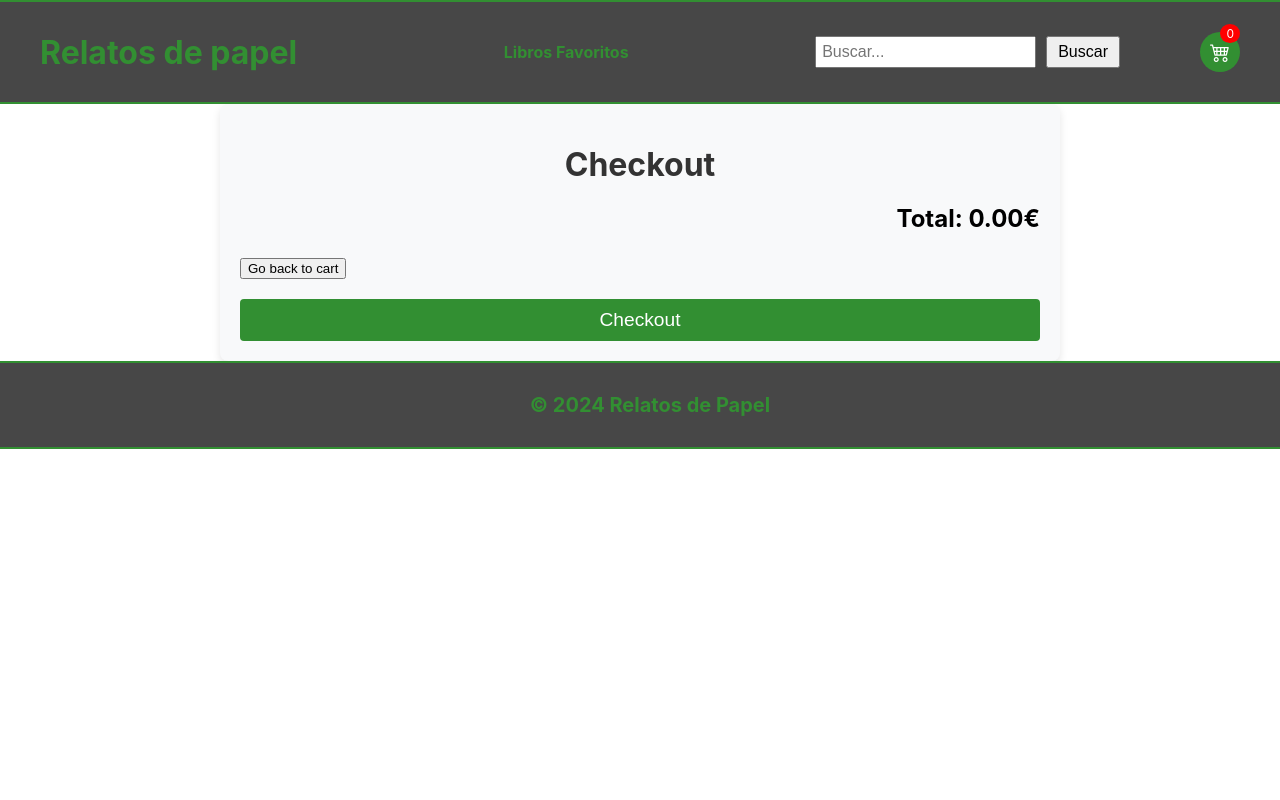
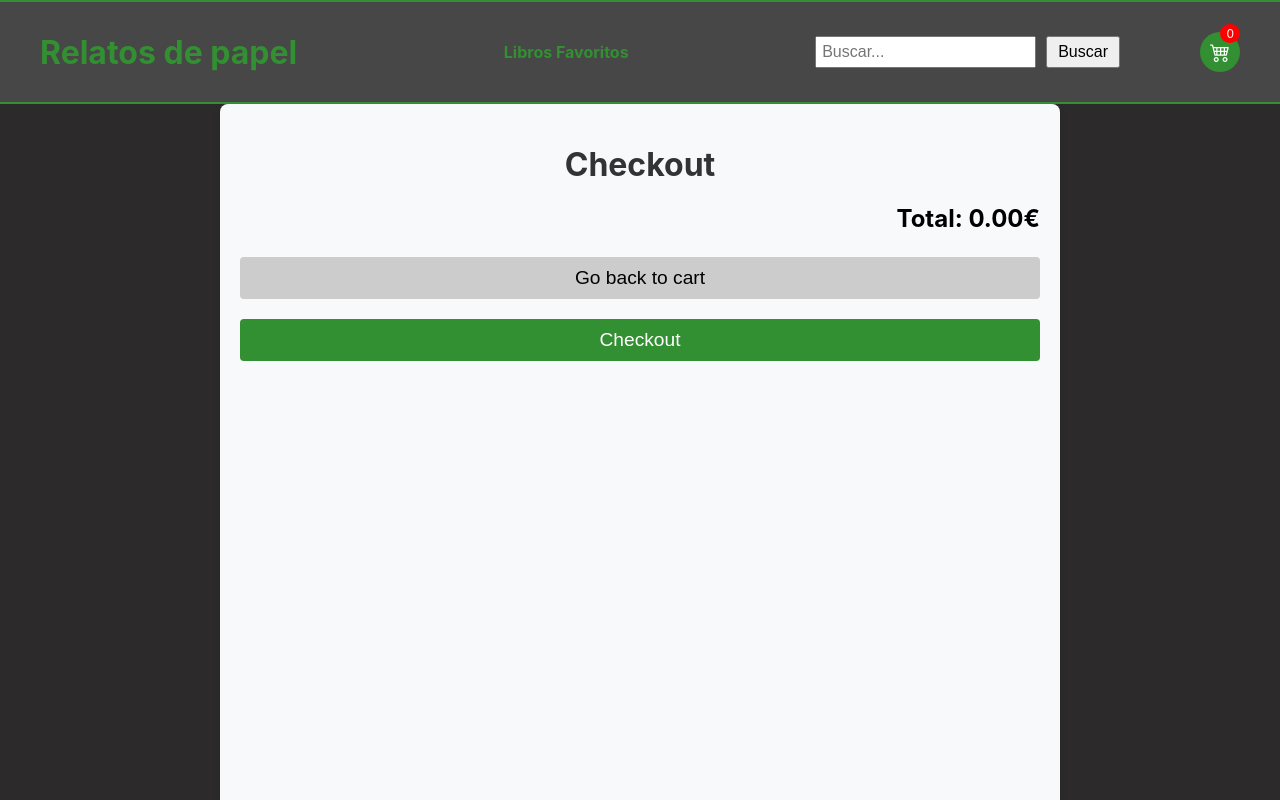
Before and after one commit to miguelmm95/Relatos_de_Papel-Front-End, a React (Create React App) app: page /Checkout in a window 1280 px wide. Built offline with nearby package versions, Linux system fonts and the light colour scheme; the HTML template or start-up script is replaced by a standard one.

Commit message:
more styles

```diff
--- a/src/styles/BookDetails.css
+++ b/src/styles/BookDetails.css
@@ -36,10 +36,11 @@ body, html {
 
 .bookDetails_info {
     display: flex; /* Display items in a row */
-    flex-direction: row;
-    width: 60%;
+    flex-direction: row; /* Change to row to align elements horizontally */
+    align-items: flex-start; /* Align items to the start */
+    width: 60%; /* Adjust width to take full width */
     margin-bottom: 20px; /* Space between info and synopsis */
-    gap: 40px; /* Space between image and content */
+    gap: 20px; /* Space between elements */
 }
 
 .bookDetails_info p {
@@ -66,6 +67,7 @@ body, html {
     margin: 0;
     font-size: 3em; /* Increased font size */
     color: yellowgreen;
+    align-self: flex-start; /* Align title to the start of the content */
 }
 
 .bookDetails_author,
@@ -87,7 +89,11 @@ body, html {
 }
 
 .bookDetails_synopsis {
+    top: 20px;
+    width: 100%; /* Adjust width to take full width */
+    margin-left: 0; /* Remove left margin */
     font-size: 1.5em; /* Increased font size */
     color: #666;
-    margin-top: 20px; /* Increased margin */
+    z-index: 10;
+    margin-top: 10px; /* Adjust top margin as needed */
 }
--- a/src/styles/Cart.css
+++ b/src/styles/Cart.css
@@ -1,3 +1,13 @@
+body, html {
+    height: 100%;
+    margin: 0;
+    padding: 0;
+    width: 100%;
+    overflow-x: hidden; /* Prevent horizontal overflow */
+    background-color: #2c2a2a; /* Change global background color */
+
+}
+
 .cart_container {
     max-width: 800px;
     margin: 0 auto;
@@ -5,6 +15,7 @@
     background-color: #f8f9fa;
     border-radius: 8px;
     box-shadow: 0 4px 8px rgba(0, 0, 0, 0.1);
+    min-height: 100vh;
 }
 
 .cart_title {
@@ -46,6 +57,8 @@
     padding: 5px 10px;
     cursor: pointer;
     margin-left: 10px;
+    display: flex;
+    align-items: center;
 }
 
 .cart_button:hover {
@@ -81,3 +94,9 @@
     cursor: not-allowed; /* Not-allowed cursor when disabled */
     color: #666; /* Darker text color when disabled */
 }
+
+.cart_button_container {
+    display: flex;
+    gap: 20px;
+    align-items: center;
+}
--- a/src/styles/Checkout.css
+++ b/src/styles/Checkout.css
@@ -5,6 +5,7 @@
     background-color: #f8f9fa;
     border-radius: 8px;
     box-shadow: 0 4px 8px rgba(0, 0, 0, 0.1);
+    min-height: 100vh;
 }
 
 .checkout_title {
@@ -61,3 +62,21 @@
     background-color: #ccc;
     cursor: not-allowed;
 }
+
+.checkout_back_button {
+    display: block;
+    width: 100%;
+    background-color: #ccc;
+    color: black;
+    border: none;
+    border-radius: 4px;
+    padding: 10px;
+    cursor: pointer;
+    font-size: 1.2em;
+    text-align: center;
+    margin-top: 10px;
+}
+
+.checkout_back_button:hover {
+    background-color: #bbb;
+}
--- a/src/views/BookDetails.js
+++ b/src/views/BookDetails.js
@@ -22,15 +22,17 @@ export const BookDetails = () => {
         <div className="bookDetails_container">
             <div className="bookDetails_info">
                 <img className="bookDetails_img" src={book.img} alt={book.title} />
-                <h1 className="bookDetails_title">{book.title}</h1>
-                <p className="bookDetails_author">{book.author}</p>
+                <div className="bookDetails_content">
+                    <h1 className="bookDetails_title">{book.title}</h1>
+                    <p className="bookDetails_author">{book.author}</p>
+                    <div className="bookDetails_synopsis">
+                        <p>{book.synopsis}</p>
+                    </div>
+                </div>
             </div>
             <p className="bookDetails_score">Score: {book.score}</p>
             <p className="bookDetails_price">Price: {book.price}€</p>
             <button className="bookDetails_addToCart" onClick={handleAddToCart}>Add to cart</button>
-            <div className="bookDetails_synopsis">
-                <p>{book.synopsis}</p>
-            </div>
         </div>
     );
 };
--- a/src/views/CartView.js
+++ b/src/views/CartView.js
@@ -31,8 +31,10 @@ const CartView = () => {
                 {cart.map(item => (
                     <li key={item.id}>
                         {item.title} - {item.amount}
-                        <button className="cart_button" onClick={() => handleAddItem(item.id)}>+</button>
-                        <button className="cart_button" onClick={() => handleRemoveItem(item.id)}>-</button>
+                        <div className="cart_button_container">
+                            <button className="cart_button" onClick={() => handleAddItem(item.id)}>+</button>
+                            <button className="cart_button" onClick={() => handleRemoveItem(item.id)}>-</button>
+                        </div>
                     </li>
                 ))}
             </ul>
--- a/src/views/Checkout.js
+++ b/src/views/Checkout.js
@@ -25,7 +25,7 @@ export const Checkout = () => {
                 ))}
             </ul>
             <p className="checkout_total">Total: {getTotalPrice()}€</p>
-            <button onClick={() => navigate("/Cart")}>Go back to cart</button>
+            <button className="checkout_back_button" onClick={() => navigate("/Cart")}>Go back to cart</button>
             <button className="checkout_button" onClick={handleCheckout}>Checkout</button>
         </div>
     );
```
